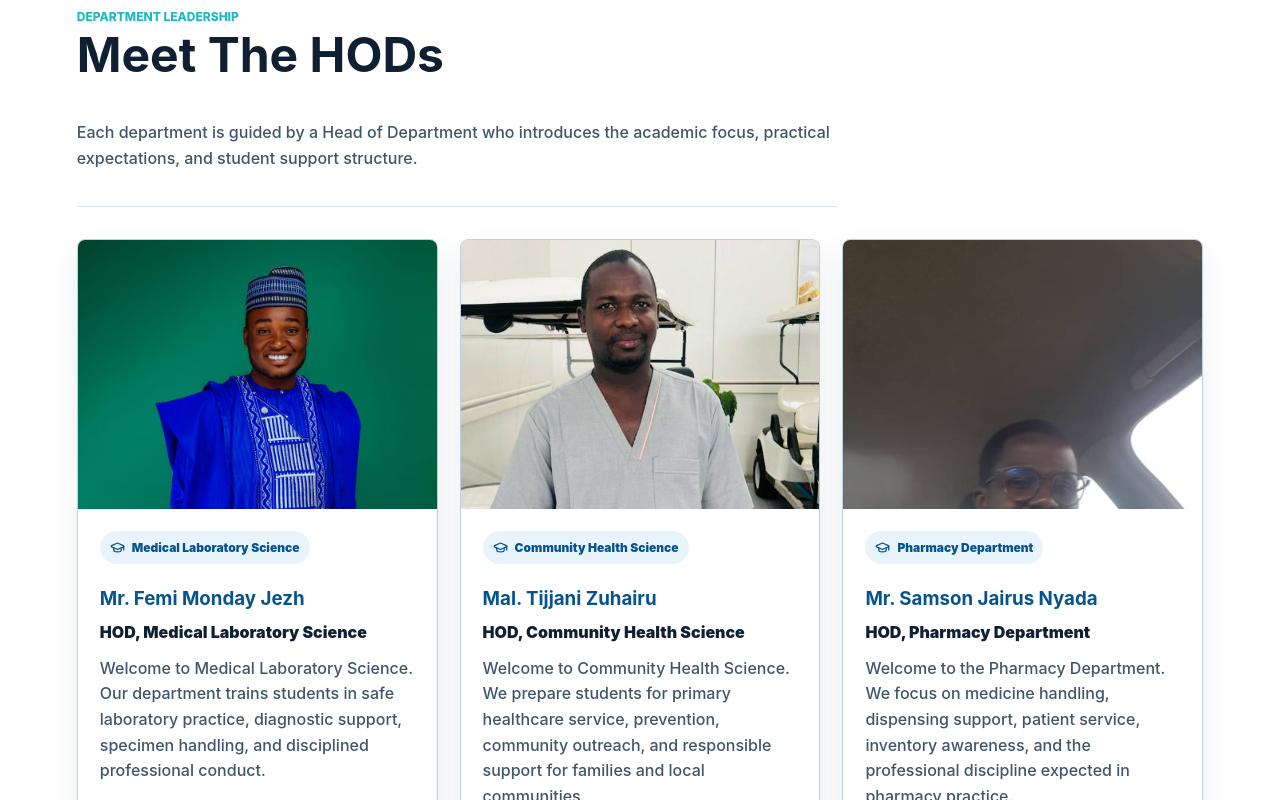
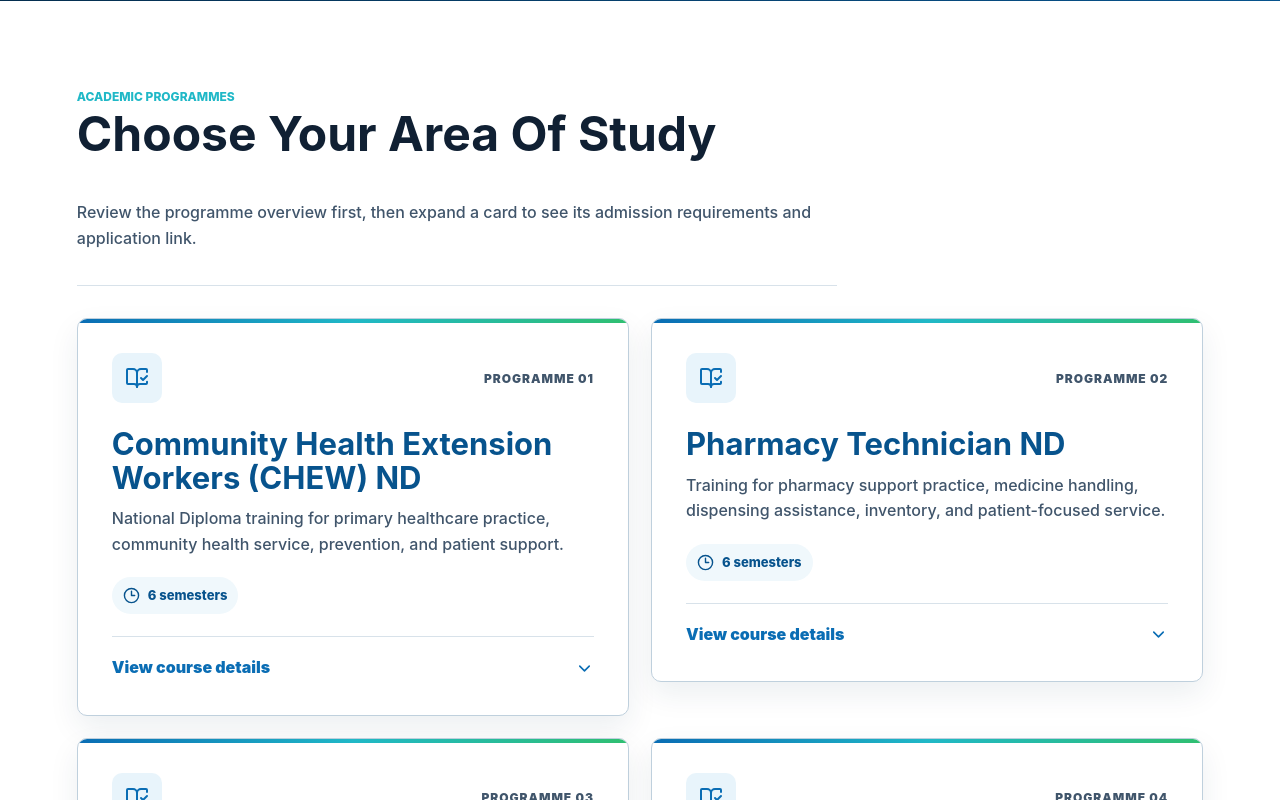
Before and after one commit to Yusufdavid411/Unique-College, a React (Vite) app in the folder frontend/: page /courses in a window 1280 px wide. Shown: the part 580-1380 px from the top of the page. Built offline with nearby package versions, Linux system fonts and the light colour scheme; no server answers.

Commit message:
Redesign expandable course cards

```diff
--- /dev/null
+++ b/frontend/src/components/CourseCard.jsx
@@ -0,0 +1,37 @@
+import { ArrowRight, BookOpenCheck, ChevronDown, Clock3, ListChecks } from "lucide-react";
+import { Link } from "react-router-dom";
+
+export default function CourseCard({ program, index }) {
+  return (
+    <article className="course-card">
+      <div className="course-card-header">
+        <span className="course-card-icon"><BookOpenCheck size={24} aria-hidden="true" /></span>
+        <span className="course-card-number">Programme {String(index + 1).padStart(2, "0")}</span>
+      </div>
+
+      <h2>{program.title}</h2>
+      <p className="course-card-summary">{program.summary}</p>
+
+      <span className="course-duration"><Clock3 size={17} aria-hidden="true" />{program.duration}</span>
+
+      <details className="course-details">
+        <summary>
+          <span>View course details</span>
+          <ChevronDown size={19} aria-hidden="true" />
+        </summary>
+        <div className="course-details-content">
+          <div className="course-detail-row">
+            <ListChecks size={20} aria-hidden="true" />
+            <div>
+              <strong>Admission requirements</strong>
+              <p>{program.requirements}</p>
+            </div>
+          </div>
+          <Link className="text-link" to="/apply">
+            Apply for this programme <ArrowRight size={16} aria-hidden="true" />
+          </Link>
+        </div>
+      </details>
+    </article>
+  );
+}
--- a/frontend/src/pages/public/Courses.jsx
+++ b/frontend/src/pages/public/Courses.jsx
@@ -1,6 +1,6 @@
-import { GraduationCap } from "lucide-react";
+import CourseCard from "../../components/CourseCard.jsx";
 import Seo from "../../components/Seo.jsx";
-import { departmentLeadership, programs } from "../../data/siteData.js";
+import { programs } from "../../data/siteData.js";
 
 export default function Courses() {
   return (
@@ -9,44 +9,20 @@ export default function Courses() {
       <section className="page-hero compact">
         <span className="eyebrow">Programmes</span>
         <h1>Health Science Programmes Designed For Practical Healthcare Service.</h1>
+        <p>Explore each programme at your own pace and open the details only when you need admission information.</p>
       </section>
-      <section className="section department-leadership-section">
+
+      <section className="section course-directory-section">
         <div className="section-heading">
-          <span className="eyebrow">Department Leadership</span>
-          <h2>Meet The HODs</h2>
-          <p>Each department is guided by a Head of Department who introduces the academic focus, practical expectations, and student support structure.</p>
+          <span className="eyebrow">Academic Programmes</span>
+          <h2>Choose Your Area Of Study</h2>
+          <p>Review the programme overview first, then expand a card to see its admission requirements and application link.</p>
         </div>
-        <div className="hod-grid">
-          {departmentLeadership.map((leader) => (
-            <article className="hod-card" key={leader.department}>
-              <img src={leader.image} alt={leader.name} loading="lazy" />
-              <div className="hod-card-body">
-                <span className="leadership-tag"><GraduationCap size={15} />{leader.department}</span>
-                <h3>{leader.name}</h3>
-                <strong>{leader.role}</strong>
-                <p>{leader.welcome}</p>
-              </div>
-            </article>
+        <div className="course-card-grid">
+          {programs.map((program, index) => (
+            <CourseCard program={program} index={index} key={program.title} />
           ))}
         </div>
-      </section>
-      <section className="section course-list">
-        {programs.map((program) => (
-          <article className="course-row" key={program.title}>
-            <div>
-              <h2>{program.title}</h2>
-              <p>{program.summary}</p>
-            </div>
-            <div>
-              <strong>Duration</strong>
-              <span>{program.duration}</span>
-            </div>
-            <div>
-              <strong>Requirements</strong>
-              <span>{program.requirements}</span>
-            </div>
-          </article>
-        ))}
       </section>
     </>
   );
--- a/frontend/src/styles/global.css
+++ b/frontend/src/styles/global.css
@@ -1180,75 +1180,161 @@ td span,
   gap: 24px;
 }
 
-.course-list {
-  display: grid;
-  gap: 16px;
-}
-
-.course-row {
-  display: grid;
-  grid-template-columns: 1.3fr .45fr 1fr;
-  gap: 24px;
-  padding: 26px;
-  border: 1px solid var(--line-strong);
-  border-radius: 8px;
+.course-directory-section {
   background: #ffffff;
-  box-shadow: 0 12px 30px rgba(11, 45, 74, 0.08);
-}
-
-.course-row strong {
-  display: block;
-  color: var(--blue-800);
-}
-
-.department-leadership-section {
-  background: #ffffff;
-}
-
-.hod-grid {
-  display: grid;
-  grid-template-columns: repeat(3, minmax(0, 1fr));
+}
+
+.course-card-grid {
+  display: grid;
+  grid-template-columns: repeat(2, minmax(0, 1fr));
   gap: 22px;
-}
-
-.hod-card {
+  align-items: start;
+}
+
+.course-card {
+  position: relative;
   overflow: hidden;
   display: flex;
   flex-direction: column;
-  min-height: 100%;
+  min-height: 330px;
+  padding: clamp(24px, 3vw, 34px);
   background: #ffffff;
   border: 1px solid var(--line-strong);
-  border-radius: 8px;
+  border-radius: 10px;
   box-shadow: 0 12px 30px rgba(11, 45, 74, 0.08);
-}
-
-.hod-card img {
-  width: 100%;
-  aspect-ratio: 4 / 3;
-  object-fit: cover;
-  object-position: center top;
-  background: #f4f8fb;
-}
-
-.hod-card-body {
-  display: grid;
-  gap: 10px;
-  padding: 22px;
-}
-
-.hod-card h3 {
-  margin: 0;
+  transition: transform .25s ease, box-shadow .25s ease, border-color .25s ease;
+}
+
+.course-card::before {
+  content: "";
+  position: absolute;
+  inset: 0 0 auto;
+  height: 4px;
+  background: linear-gradient(90deg, var(--blue-700), var(--cyan-500), var(--green-500));
+}
+
+.course-card:hover {
+  transform: translateY(-4px);
+  border-color: rgba(10, 109, 180, .45);
+  box-shadow: var(--shadow);
+}
+
+.course-card-header {
+  display: flex;
+  align-items: center;
+  justify-content: space-between;
+  gap: 18px;
+  margin-bottom: 24px;
+}
+
+.course-card-icon {
+  display: grid;
+  place-items: center;
+  width: 50px;
+  height: 50px;
+  color: var(--blue-700);
+  background: var(--blue-100);
+  border-radius: 10px;
+}
+
+.course-card-number {
+  color: var(--muted);
+  font-size: 12px;
+  font-weight: 900;
+  letter-spacing: .08em;
+  text-transform: uppercase;
+}
+
+.course-card h2 {
+  margin-bottom: 12px;
   color: var(--blue-800);
-}
-
-.hod-card strong {
-  color: var(--ink);
+  font-size: clamp(23px, 3vw, 31px);
+}
+
+.course-card-summary {
+  margin-bottom: 20px;
+}
+
+.course-duration {
+  display: inline-flex;
+  align-items: center;
+  gap: 8px;
+  width: fit-content;
+  margin-bottom: 22px;
+  padding: 8px 11px;
+  color: var(--blue-800);
+  background: #f0f8fc;
+  border-radius: 999px;
+  font-size: 13px;
+  font-weight: 850;
+}
+
+.course-details {
+  margin-top: auto;
+  border-top: 1px solid var(--line);
+}
+
+.course-details summary {
+  display: flex;
+  align-items: center;
+  justify-content: space-between;
+  gap: 16px;
+  padding-top: 18px;
+  color: var(--blue-700);
+  cursor: pointer;
+  list-style: none;
   font-weight: 900;
 }
 
-.hod-card p {
-  margin: 0;
-  color: var(--muted);
+.course-details summary::-webkit-details-marker {
+  display: none;
+}
+
+.course-details summary:focus-visible {
+  outline: 3px solid rgba(10, 109, 180, .24);
+  outline-offset: 4px;
+  border-radius: 4px;
+}
+
+.course-details summary svg {
+  flex: 0 0 auto;
+  transition: transform .22s ease;
+}
+
+.course-details[open] summary svg {
+  transform: rotate(180deg);
+}
+
+.course-details-content {
+  display: grid;
+  gap: 20px;
+  padding-top: 20px;
+}
+
+.course-detail-row {
+  display: flex;
+  gap: 12px;
+  align-items: flex-start;
+  padding: 18px;
+  background: linear-gradient(145deg, #f8fcff, #eef7fb);
+  border: 1px solid var(--line);
+  border-radius: 8px;
+}
+
+.course-detail-row > svg {
+  flex: 0 0 auto;
+  margin-top: 2px;
+  color: var(--green-500);
+}
+
+.course-detail-row strong {
+  display: block;
+  margin-bottom: 6px;
+  color: var(--blue-800);
+}
+
+.course-detail-row p {
+  margin-bottom: 0;
 }
 
 .process-list {
@@ -1699,7 +1785,6 @@ th {
   .cards-grid,
   .gallery-grid,
   .leadership-grid,
-  .hod-grid,
   .admin-stats {
     grid-template-columns: repeat(2, minmax(0, 1fr));
   }
@@ -1716,7 +1801,7 @@ th {
     grid-template-columns: 1fr;
   }
 
-  .course-row {
+  .course-card-grid {
     grid-template-columns: 1fr;
   }
 }
@@ -1816,7 +1901,6 @@ th {
   .stats-band,
   .cta-band,
   .leadership-grid,
-  .hod-grid,
   .site-footer,
   .application-form,
   .admin-shell {
```
